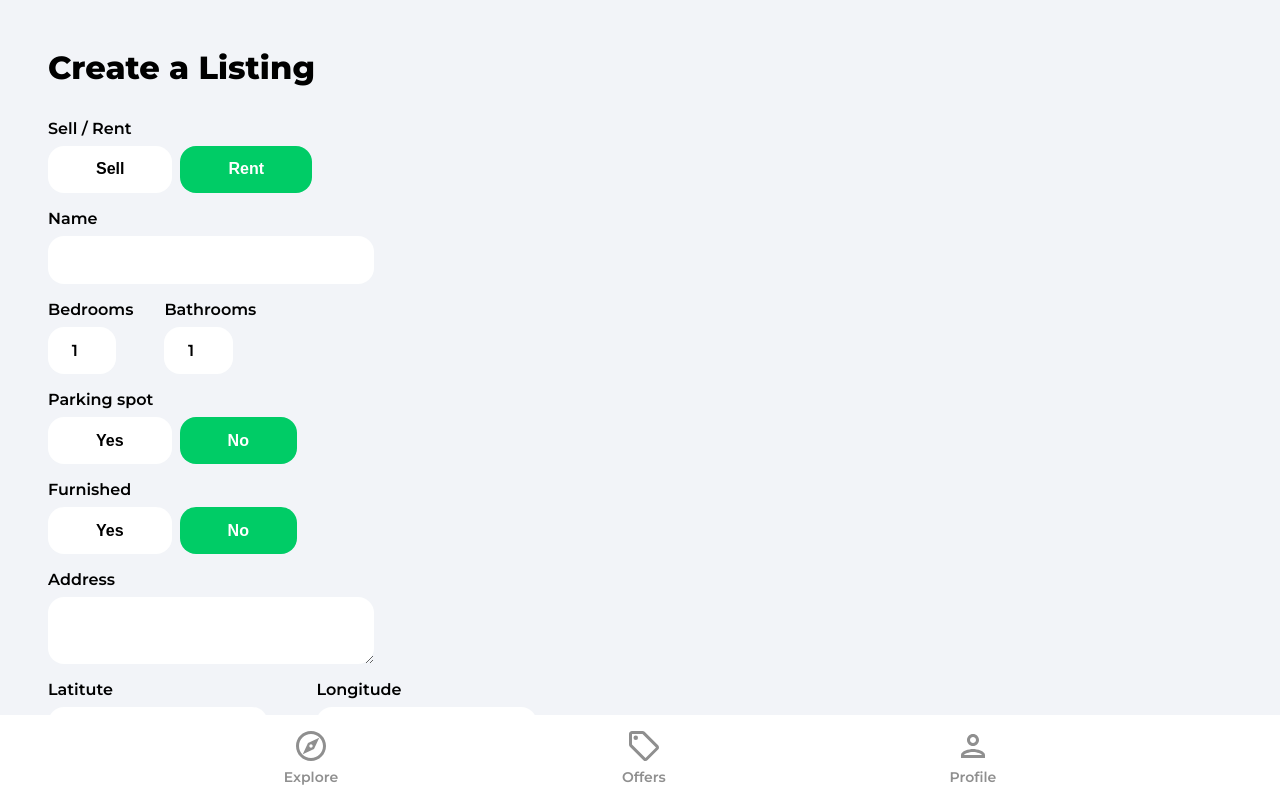
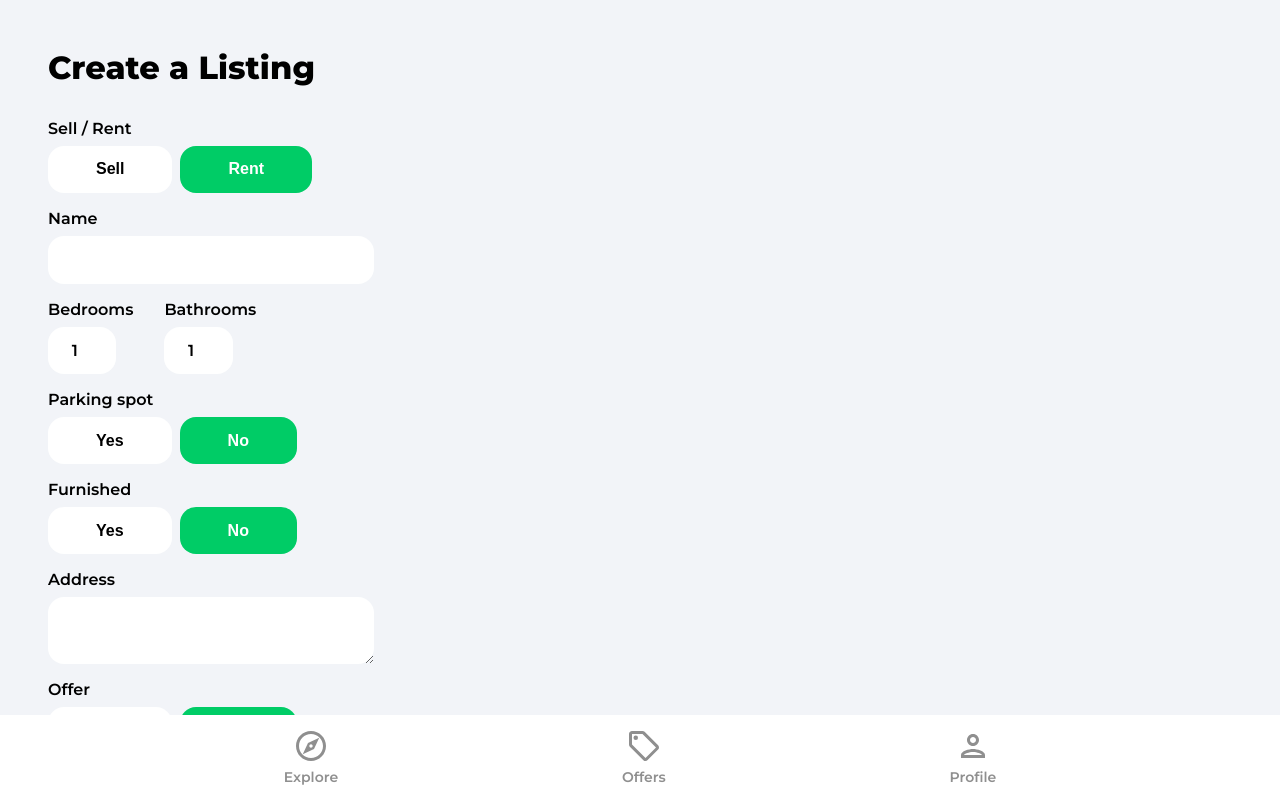
Before and after one commit to itsaliataie/House-Marketplace, a React (Create React App) app: page /create-listing in a window 1280 px wide. Shown: the top 798 px of the page. Built offline with nearby package versions, Linux system fonts and the light colour scheme; no server answers; sample sign-in values are in the browser's storage.

Commit message:
final fixes

```diff
--- a/src/pages/CreateListing.jsx
+++ b/src/pages/CreateListing.jsx
@@ -10,7 +10,7 @@
 
 function CreateListing() {
   // eslint-disable-next-line
-  const [geolocationEnabled, setGeolocationEnabled] = useState(false)
+  const [geolocationEnabled, setGeolocationEnabled] = useState(true)
   const [loading, setLoading] = useState(false)
   const [formData, setFormData] = useState({
     type: 'rent',
--- a/src/pages/EditListing.jsx
+++ b/src/pages/EditListing.jsx
@@ -10,7 +10,7 @@
 
 function EditListing() {
   // eslint-disable-next-line
-  const [geolocationEnabled, setGeolocationEnabled] = useState(false)
+  const [geolocationEnabled, setGeolocationEnabled] = useState(true)
   const [loading, setLoading] = useState(false)
   const [listing, setListing] = useState(false)
   const [formData, setFormData] = useState({
```
